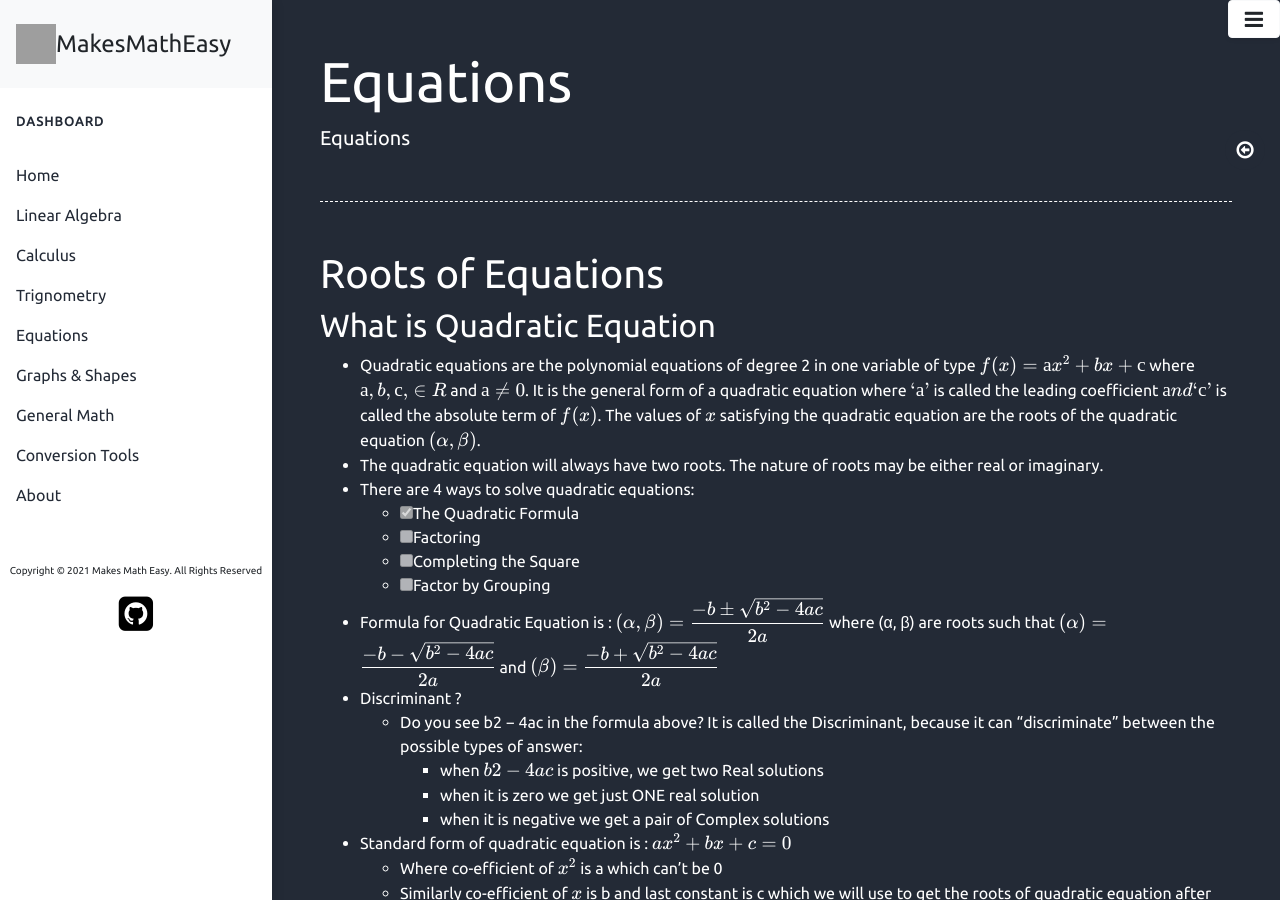
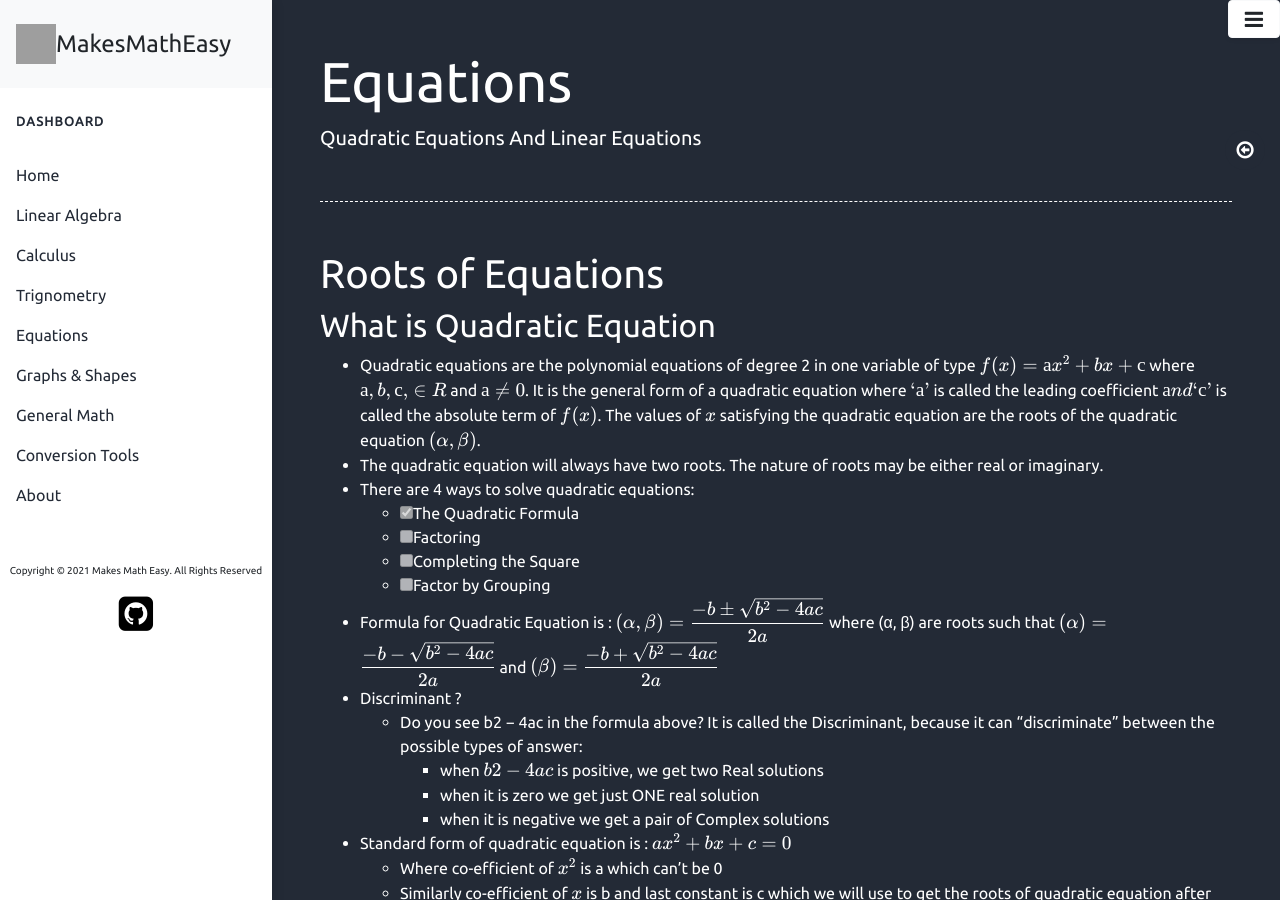
Before and after one commit to makesmatheasy/makesmatheasy-documentation, a Jekyll site: the page built from docs/equations.md, in a window 1280 px wide and 900 px high. Built offline with Jekyll 4.4.1, drawn with Linux system fonts in a browser that asks for light colours; nearby versions of some CDN libraries; grey boxes are pictures that could not be loaded.

Commit message:
changed description

```diff
--- a/docs/equations.md
+++ b/docs/equations.md
@@ -2,7 +2,7 @@
 layout: default
 title: Equations
 permalink: /equations/
-description: Equations
+description: Quadratic Equations And Linear Equations
 ---
 
 # Roots of Equations
```
